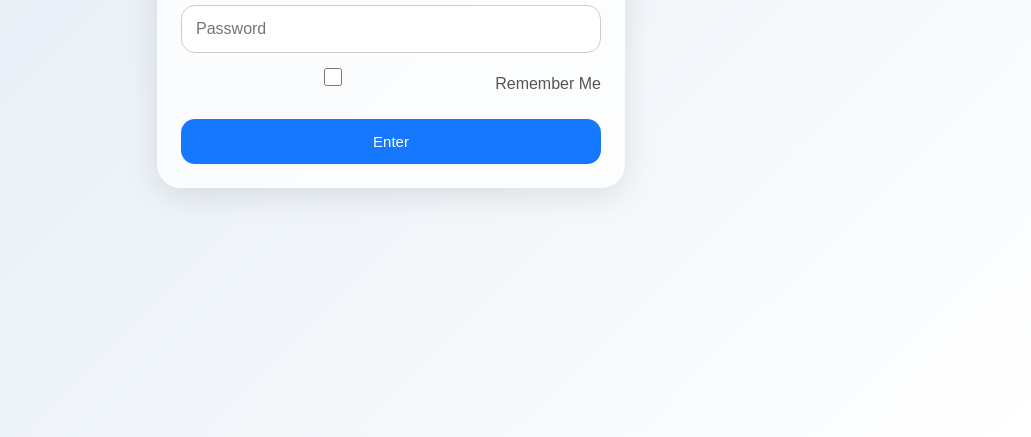
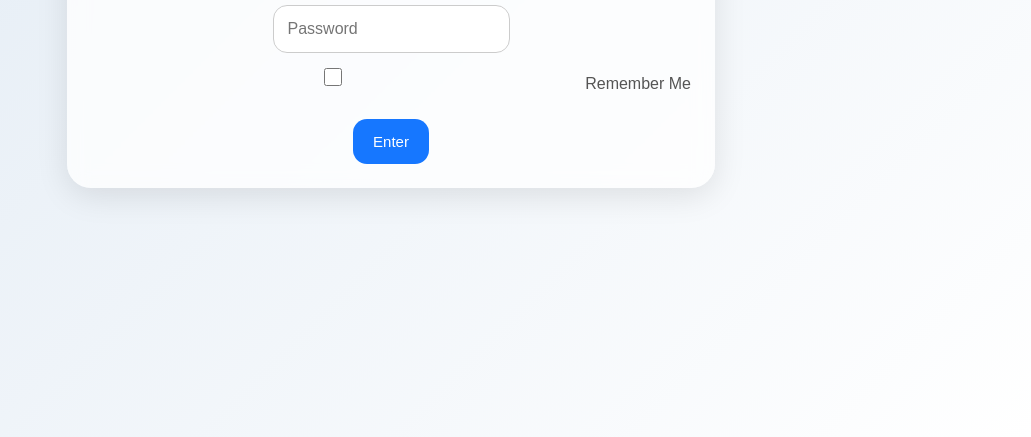
Before and after one commit to subhash0299/chat-app, a plain HTML site: page index.html in a window 1280 px wide. Shown: the part 363-800 px from the top of the page, without its empty margins (249-1280 px from the left). Drawn offline with Linux system fonts and the light colour scheme.

Commit message:
Update style.css

```diff
--- a/style.css
+++ b/style.css
@@ -19,11 +19,7 @@ body {
 /* MAIN CHAT BOX */
 
 .chat-container {
-  width: min(420px, 95vw);
-
-  max-height: 95vh;
-
-  overflow: hidden;
+  width: min(600px, 95vw);
 
   background: rgba(255,255,255,0.75);
 
@@ -35,8 +31,6 @@ body {
 
   box-shadow: 0 8px 32px rgba(0,0,0,0.1);
 
-  display: flex;
-  flex-direction: column;
 }
 
 
@@ -52,7 +46,7 @@ h2 {
 /* MESSAGE AREA */
 
 #messages {
-  height: 45vh;
+  height: 350px;
   min-height: 250px;
 
   overflow-y: auto;
```
